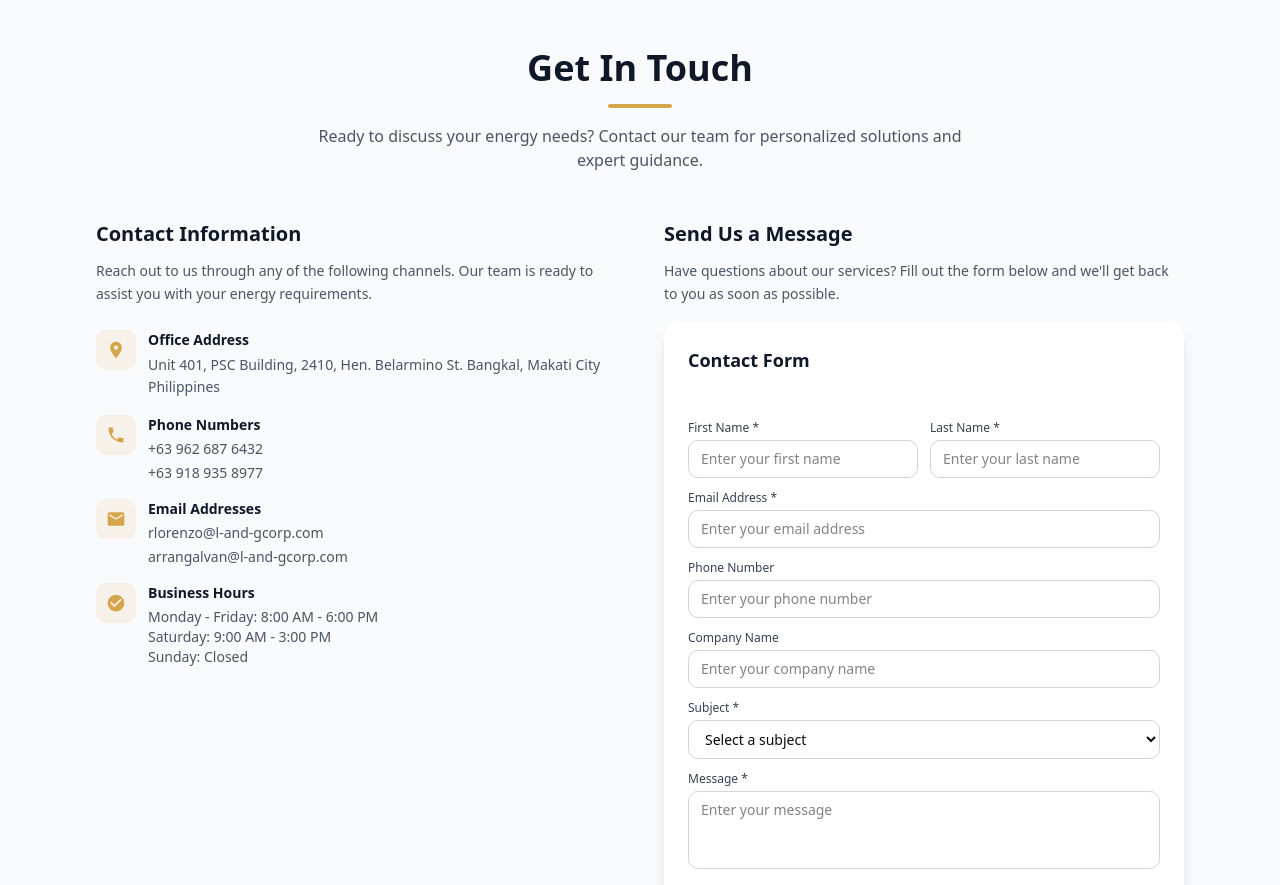
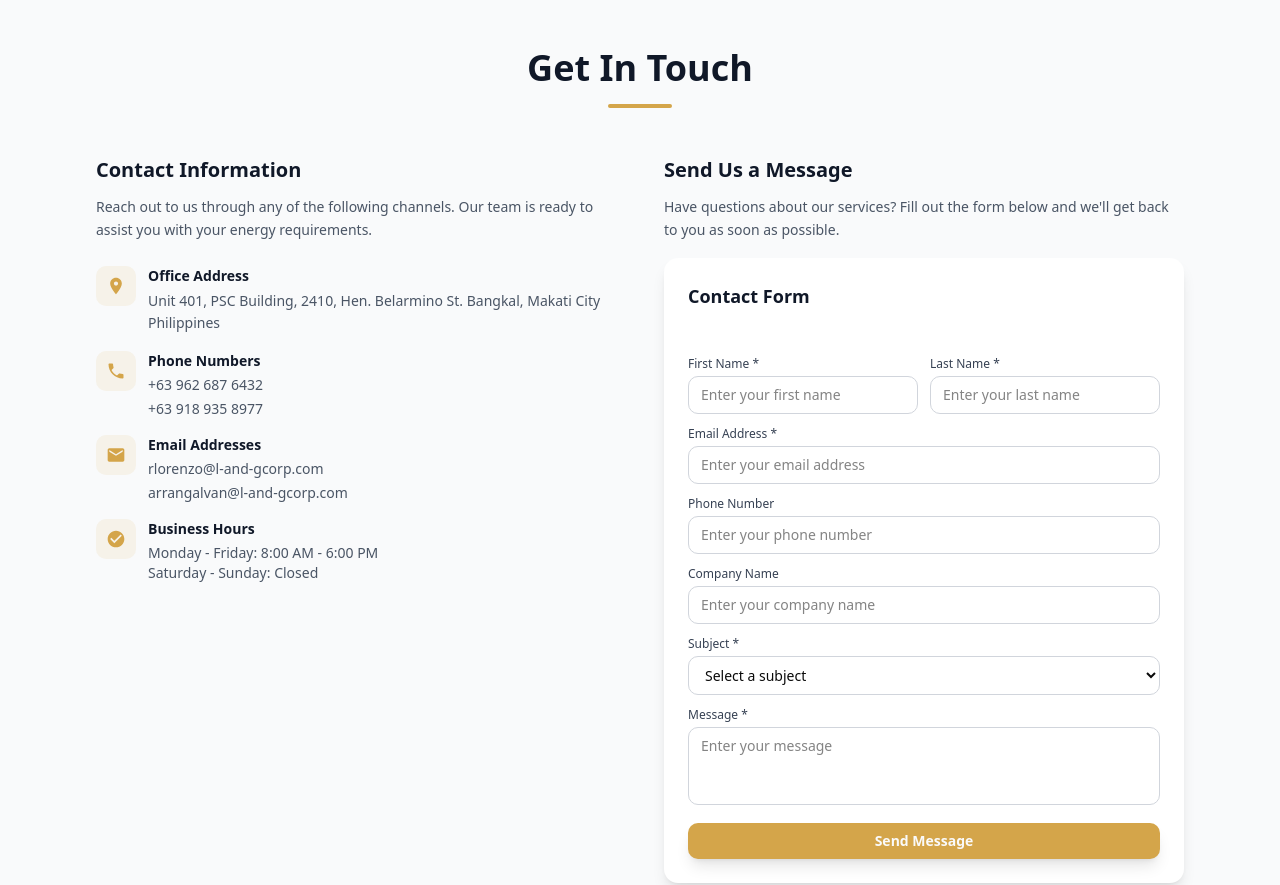
Before and after one commit to rlDev05/l-and-g-corp, a Next.js app: page /contact in a window 1280 px wide. Shown: the part 800-1685 px from the top of the page. Built offline with nearby package versions, Linux system fonts and the light colour scheme.

Commit message:
updated the contact section

```diff
--- a/app/contact/page.tsx
+++ b/app/contact/page.tsx
@@ -83,9 +83,6 @@ export default function Contact() {
                 Get In Touch
               </h2>
               <div className="w-16 h-1 bg-primary rounded-full mx-auto"></div>
-              <p className="text-base text-gray-600 mt-4 max-w-2xl mx-auto">
-                Ready to discuss your energy needs? Contact our team for personalized solutions and expert guidance.
-              </p>
             </div>
           </FadeInSection>
 
@@ -169,8 +166,7 @@ export default function Contact() {
                       <h4 className="font-semibold text-gray-900 mb-1 text-sm">Business Hours</h4>
                       <p className="text-gray-600 text-sm">
                         Monday - Friday: 8:00 AM - 6:00 PM<br />
-                        Saturday: 9:00 AM - 3:00 PM<br />
-                        Sunday: Closed
+                        Saturday - Sunday: Closed
                       </p>
                     </div>
                   </div>
```
